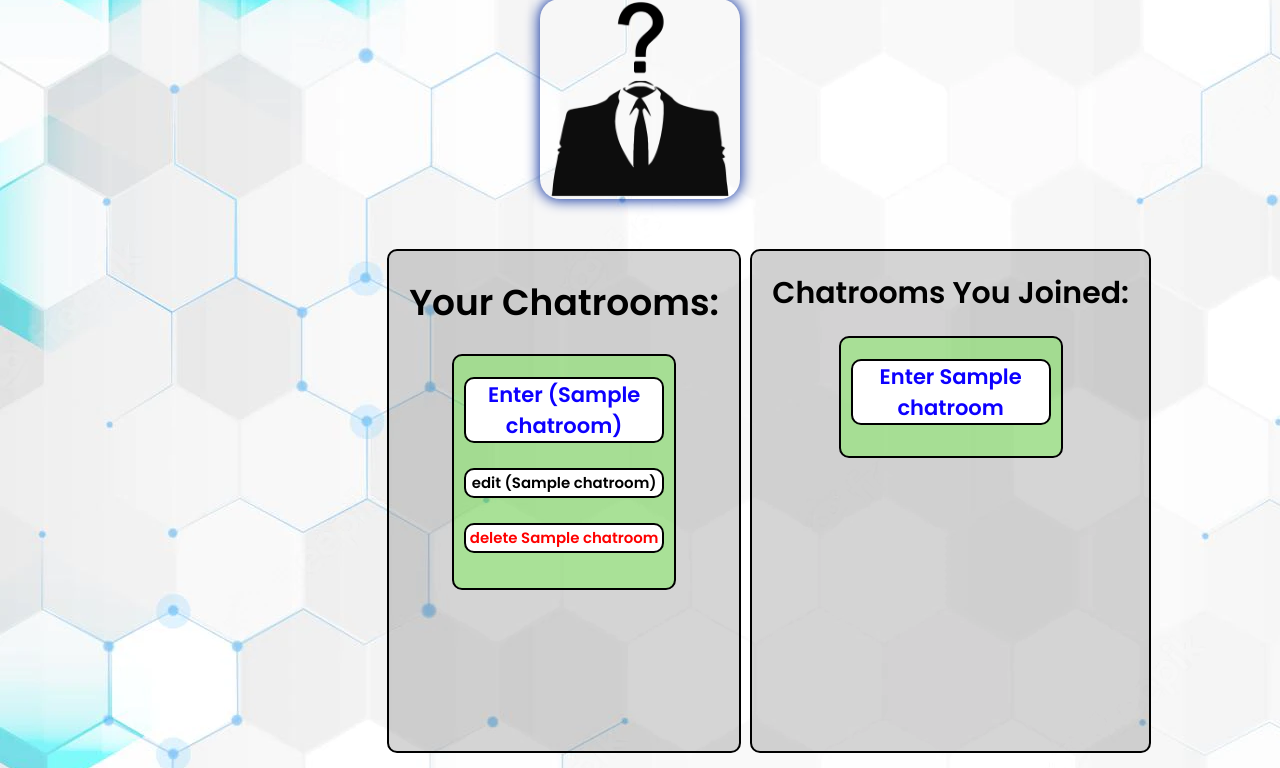
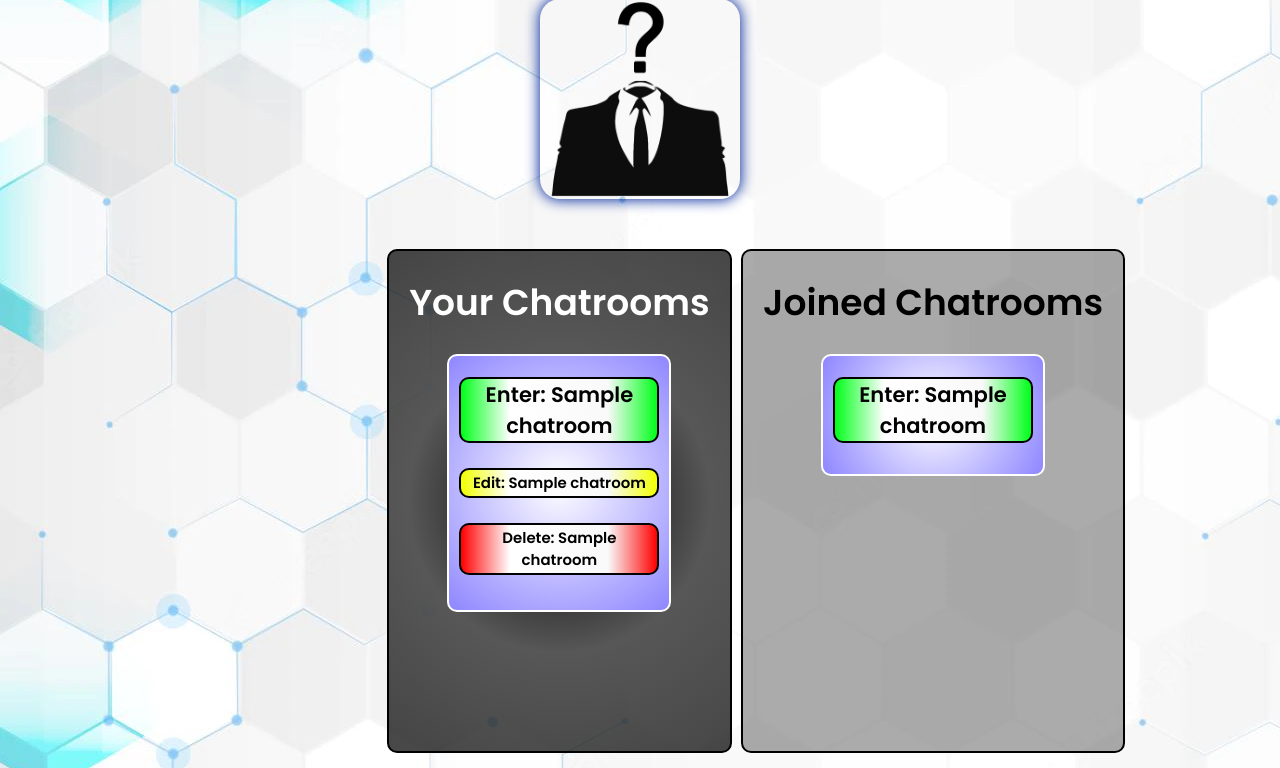
Before and after one commit to kearaharrington/Face2Face, a Django app: a page that uses main_app/templates/profile.html in a window 1280 px wide. Shown: the part 137-905 px from the top of the page. Run offline with Django 4.2, Linux system fonts and the light colour scheme; a user stored in the database is signed in; data comes from the database, SQL or seed files in the repository; tables that the repository leaves empty hold one stand-in row (values such as "Sample post").

Commit message:
profile button and container styling

```diff
--- a/main_app/templates/group/main.html
+++ b/main_app/templates/group/main.html
@@ -18,6 +18,9 @@
            <a href='/chatroom/create' class='btn1'> Create Chatroom </a>
          </div>
          <div class='home__button__container'>
+          <a href='/lobby' class='btn1'>Video Chat</a>
+         </div>
+         <div class='home__button__container'>
            <a href='/about' class='btn1'> About </a>
          </div>
          <div class='home__button__container'>
--- a/main_app/templates/profile.html
+++ b/main_app/templates/profile.html
@@ -8,19 +8,19 @@
 <div class='profile-img'></div>
 <div class="profile__rooms">
 <div class='profile__room1' align='center'>
-  <h1>Your Chatrooms:</h1>
+  <h1>Your Chatrooms</h1>
 
   {% for chatroom in chatrooms %}
   <div class='chatroom__container'>
     <span class='each__chatroom'>
       <a class='chatroom__btn' href="{% url 'create_message' chatroom=chatroom.name %}">
-        <h3 class='join__chatroom__btn'>Enter ({{ chatroom.name }})</h3>
+        <h3 class='join__chatroom__btn'>Enter: {{ chatroom.name }}</h3>
       </a>
       <a class='chatroom__btn' href="{% url 'edit_chatroom' chatroom=chatroom.name %}">
-        <h5 class='edit'>edit ({{chatroom.name }})</h5>
+        <h5 class='edit'>Edit: {{chatroom.name }}</h5>
       </a>
       <a class='chatroom__btn' href="{% url 'delete_chatroom' chatroom=chatroom.name %}">
-        <h5 class='delete'>delete {{chatroom.name }}</h5>
+        <h5 class='delete'>Delete: {{chatroom.name }}</h5>
       </a>
     </span>
   </div>
@@ -28,13 +28,13 @@
 </div>
 
   <div class='profile__room2' align='center'>
-    <h1 class='joined__chatroom__title'>Chatrooms You Joined:</h1>
+    <h1 class='joined__chatroom__title'>Joined Chatrooms</h1>
 
     {% for membership in memberships %}
     <div class='chatroom__container'>
       <div class='each__chatroom'>
         <a class='chatroom__btn' href="{% url 'create_message' chatroom=membership.name %}">
-          <h3 class='join__chatroom__btn'>Enter {{ membership.name }}</h3>
+          <h3 class='join__chatroom__btn'>Enter: {{ membership.name }}</h3>
         </a>
       </div>
     </div>
--- a/static/styles/homepage.css
+++ b/static/styles/homepage.css
@@ -36,8 +36,8 @@ body {
 }
 
 .chatroom__container {
-    background-color: rgba(64, 255, 0, 0.29);
-    border: 2px solid black;
+    /* background-color: rgba(0, 255, 221, 0.29); */
+    border: 2px solid rgb(255, 255, 255);
     margin-left: auto;
     margin-right: auto;
     width: 200px;
@@ -45,8 +45,17 @@ body {
     padding-right: 10px;
     border-radius: 10px;
     padding-bottom: 10px;
-    margin-bottom: 10px;
+    margin-bottom: 20px;
+    background: rgb(255,255,255);
+    background: radial-gradient(circle, rgba(255,255,255,1) 0%, rgba(142,134,255,1) 100%);
 }
+
+.chatroom__container:hover {
+    -webkit-box-shadow: 10px 10px 5px -2px rgba(64,172,255,0.56);
+    -moz-box-shadow: 10px 10px 5px -2px rgba(64,172,255,0.56);
+    box-shadow: 10px 10px 5px -2px rgba(64,172,255,0.56);
+}
+
 
 .create__chatroom__label:hover {
     text-decoration: underline;
@@ -121,19 +130,34 @@ body {
 }
 
 .delete {
-    color: red;
+    background: rgb(255,0,0);
+    background: linear-gradient(90deg, rgba(255,0,0,1) 0%, rgba(255,255,255,1) 25%, rgba(249,249,249,1) 75%, rgba(255,0,0,1) 100%);
     background-color: white;
     border-radius: 10px;
     padding: 2px;
     border: 2px solid black;
+    color: rgb(0, 0, 0);
+}
+
+.delete:hover {
+    -webkit-box-shadow: 5px 5px 5px -2px rgba(0,0,0,1);
+-moz-box-shadow: 5px 5px 5px -2px rgba(0,0,0,1);
+box-shadow: 5px 5px 5px -2px rgba(0,0,0,1);
 }
 
 .edit {
     color: rgb(0, 0, 0);
-    background-color: white;
+    background: rgb(241,255,0);
+    background: linear-gradient(90deg, rgba(241,255,0,1) 0%, rgba(255,255,255,1) 25%, rgba(249,249,249,1) 75%, rgba(241,255,0,1) 100%);
     border-radius: 10px;
     border: 2px solid black;
     padding: 2px;
+}
+
+.edit:hover {
+    -webkit-box-shadow: 5px 5px 5px -2px rgba(0,0,0,1);
+-moz-box-shadow: 5px 5px 5px -2px rgba(0,0,0,1);
+box-shadow: 5px 5px 5px -2px rgba(0,0,0,1);
 }
 
 .home__title {
@@ -165,14 +189,22 @@ body {
 }
 
 .join__chatroom__btn {
-    background-color: white;
+    background: rgb(0,255,25);
+    background: linear-gradient(90deg, rgba(0,255,25,1) 0%, rgba(255,255,255,1) 25%, rgba(249,249,249,1) 75%, rgba(0,255,25,1) 100%);
     border: 2px solid black;
     border-radius: 10px;
+    color: rgb(0, 0, 0);
 }
 
-.joined__chatroom__title {
+.join__chatroom__btn:hover {
+    -webkit-box-shadow: 5px 5px 5px -2px rgba(0,0,0,1);
+-moz-box-shadow: 5px 5px 5px -2px rgba(0,0,0,1);
+box-shadow: 5px 5px 5px -2px rgba(0,0,0,1);
+}
+
+/* .joined__chatroom__title {
     font-size: 30px;
-}
+} */
 
 .logo {
   display: flex;
@@ -250,12 +282,13 @@ body {
 
 .profile__room1 {
     display: inline-block;
-    color: rgb(0, 0, 0);
+    color: rgb(255, 255, 255);
     border: 2px solid black;
     height: 500px;
     font-size: large;
     text-align: center;
-    background-color: rgba(46, 46, 46, 0.2);
+    background: rgb(0,0,0);
+    background: radial-gradient(circle, rgba(0,0,0,1) 0%, rgba(87,87,87,1) 50%, rgba(0,0,0,0.7203475140056023) 100%);
     margin-left: 30%;
     width: fit-content;
     padding-left: 20px;
@@ -271,7 +304,7 @@ body {
     height: 500px;
     font-size: large;
     text-align: center;
-    background-color: rgba(46, 46, 46, 0.2);
+    background-color: rgba(46, 46, 46, 0.4);
     margin-left: 5px;
     width: fit-content;
     padding-left: 20px;
--- a/static/styles/main.css
+++ b/static/styles/main.css
@@ -1,3 +1,4 @@
+@import url('https://fonts.googleapis.com/css2?family=Poppins:wght@300;400;500;600&display=swap');
 
 body{
     background-image: url(../../static/imgs/Bground.png);
```
